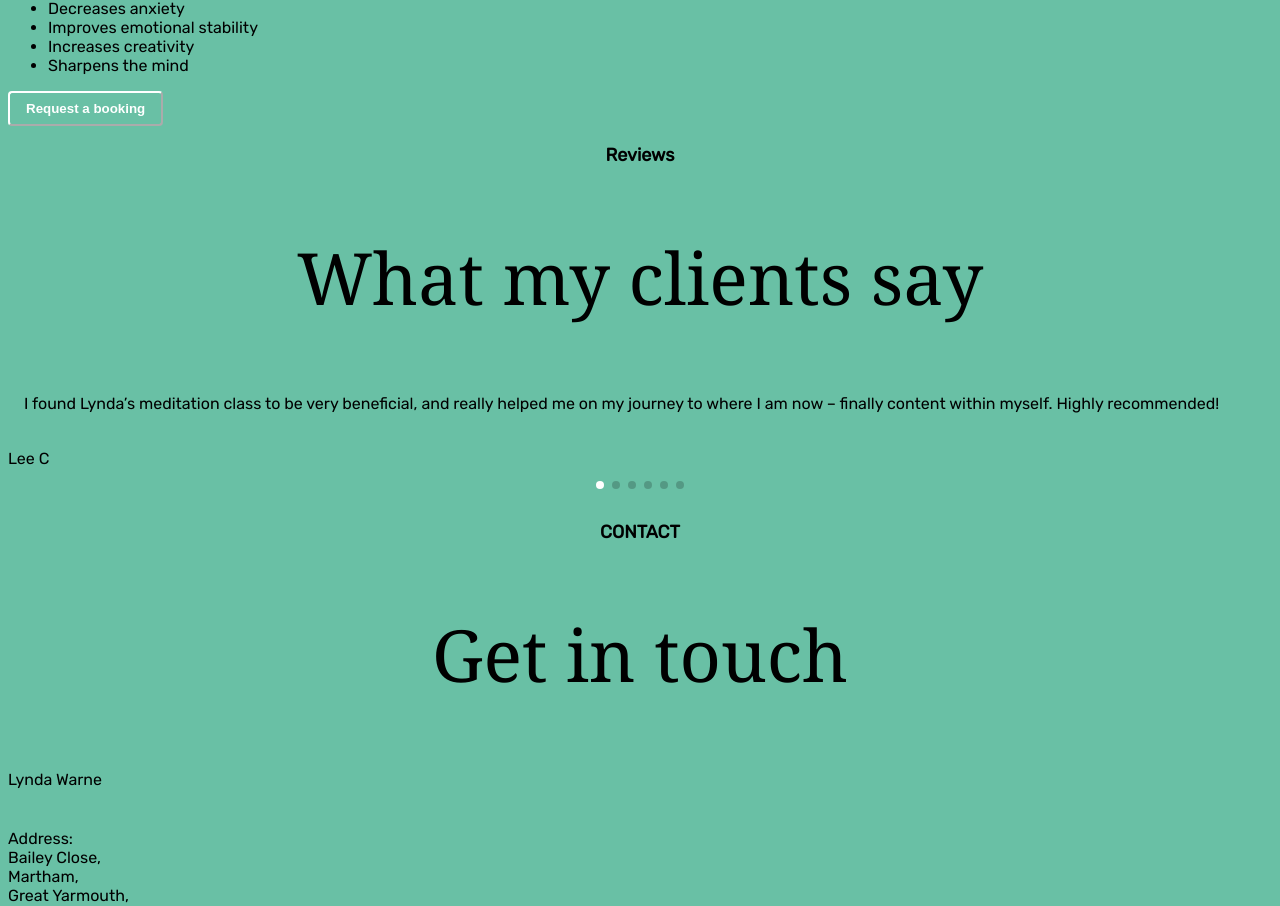
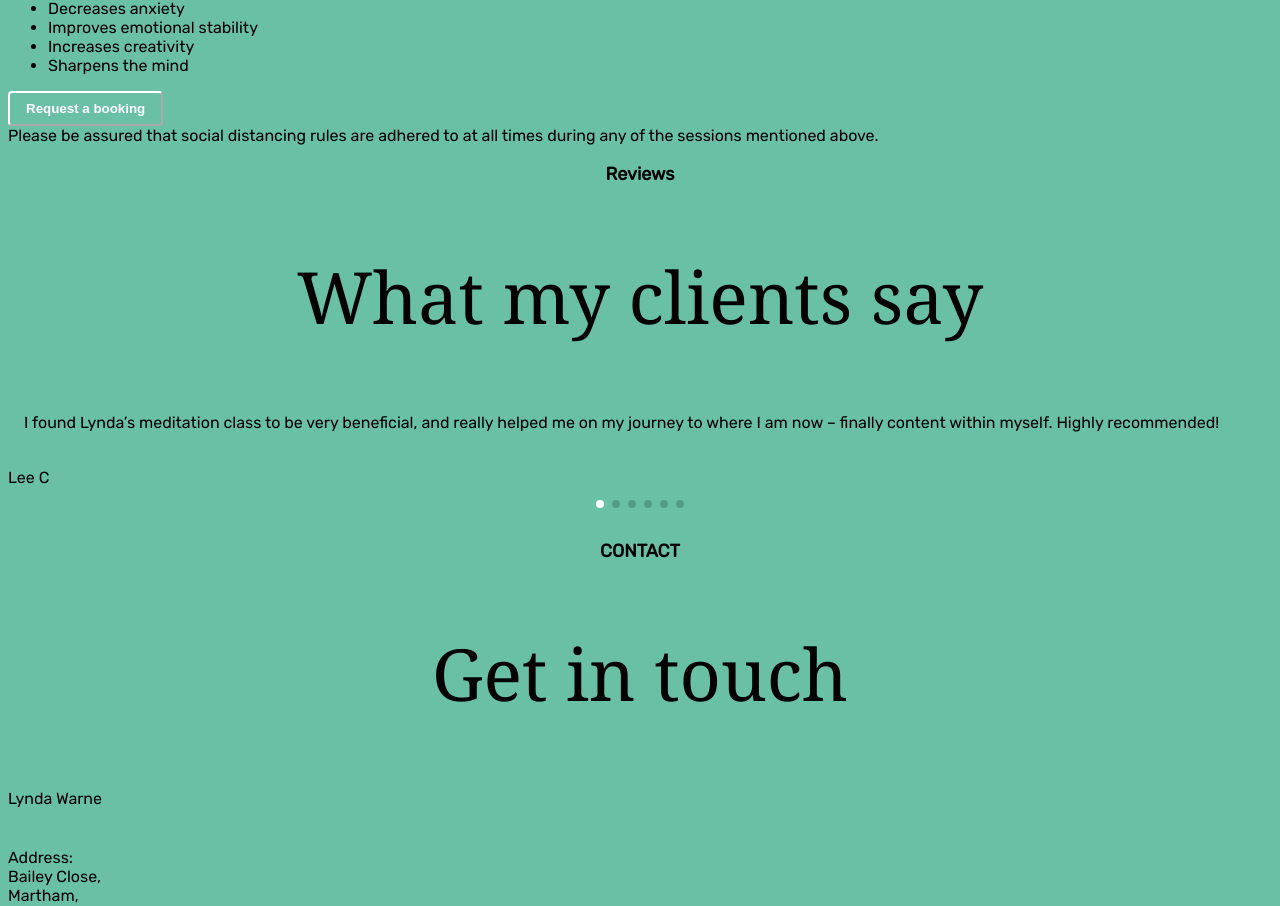
Before and after one commit to marstc1/nextjs-namaste-reiki, a Next.js app: page / in a window 1280 px wide. Shown: the part 7409-8315 px from the top of the page. Built offline with nearby package versions, Linux system fonts and the light colour scheme; some icons are missing; a web font is replaced by a local one.

Commit message:
Social distancing added.

```diff
--- a/pages/index.js
+++ b/pages/index.js
@@ -270,6 +270,10 @@ export default function Home() {
               </div>
             </div>
           </div>
+          <div className="pt-8 text-center text-sm text-gray-50">
+            Please be assured that social distancing rules are adhered to at all
+            times during any of the sessions mentioned above.
+          </div>
         </Container>
 
         <Reviews />
```
